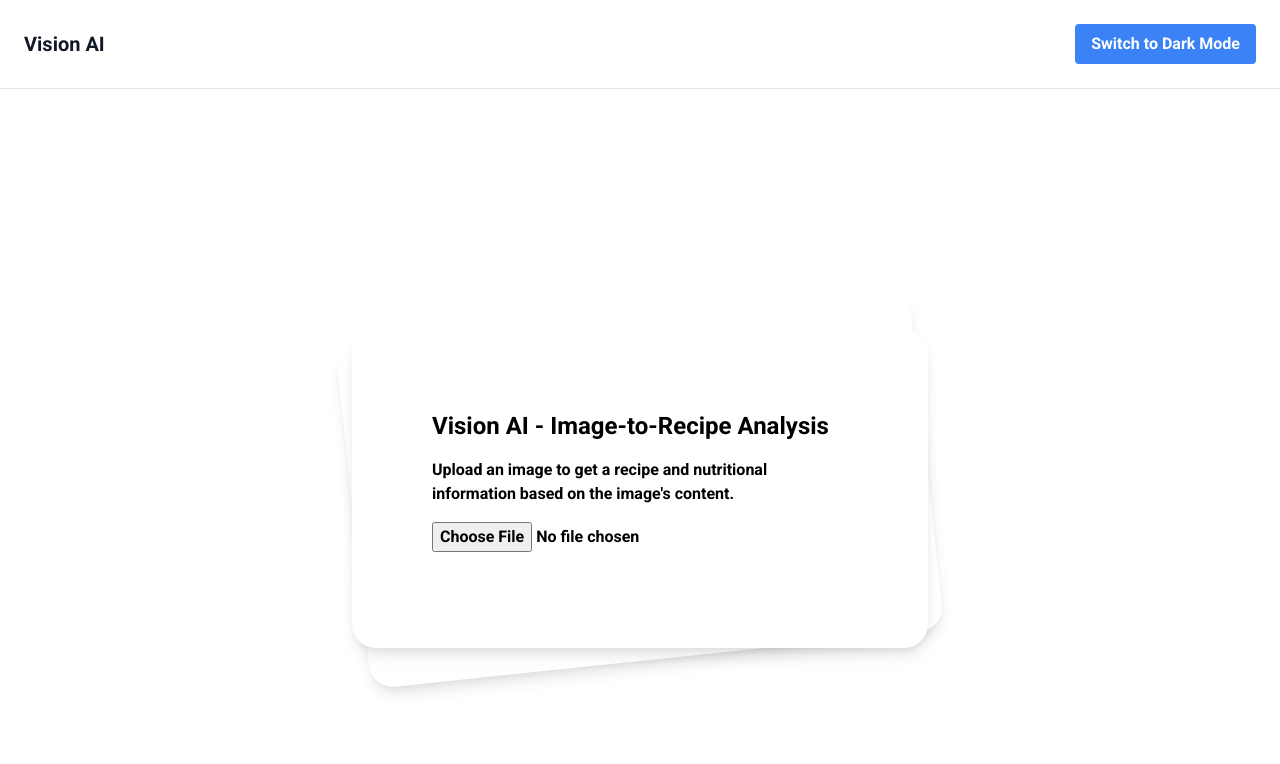
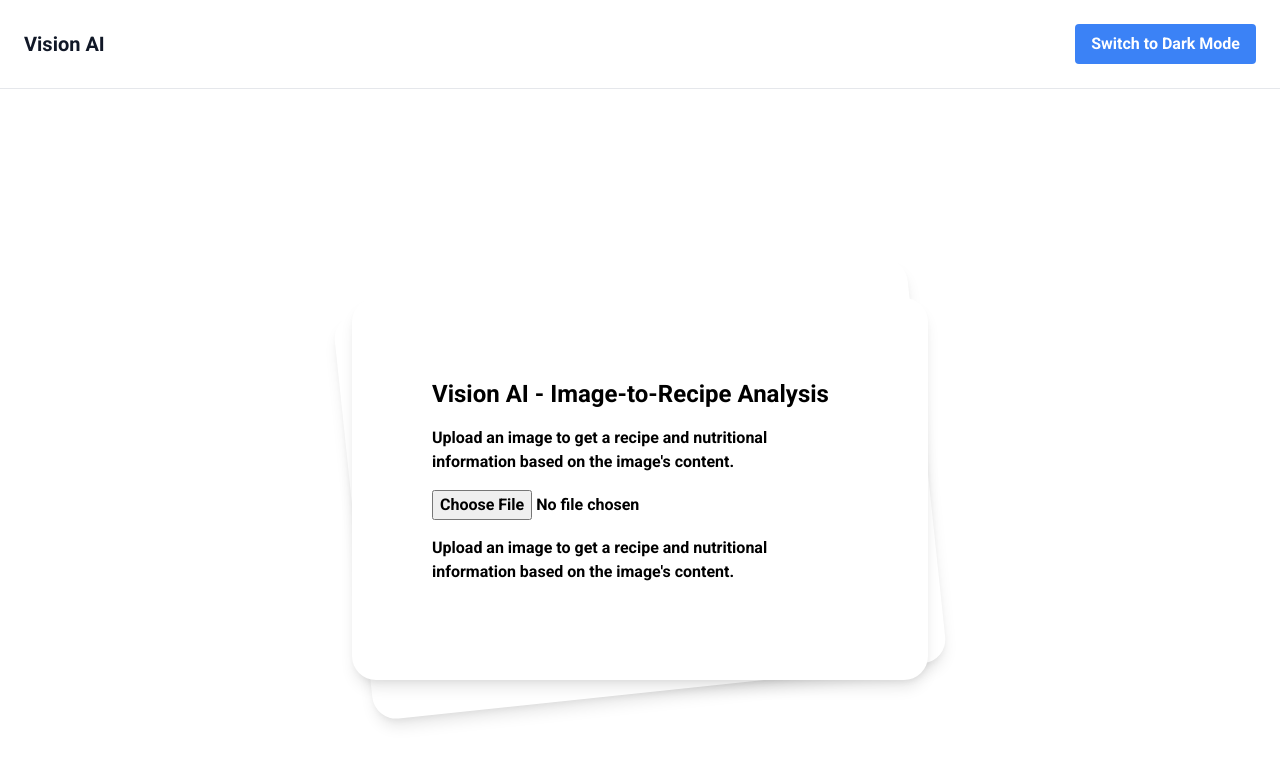
Before and after one commit to Harry2k21/Vision-Tool-AI, a React (Create React App) app: page / in a window 1280 px wide. Shown: the top 764 px of the page. Built offline with nearby package versions, Linux system fonts and the light colour scheme; no server answers.

Commit message:
Added scroll to top button

```diff
--- /dev/null
+++ b/src/components/ScrollToTopButton.js
@@ -0,0 +1,46 @@
+import React, { useEffect, useState } from "react";
+
+const ScrollToTopButton = () => {
+  const [isVisible, setIsVisible] = useState(false);
+
+  const handleScroll = () => {
+    const scrollTop = window.pageYOffset || document.documentElement.scrollTop;
+    setIsVisible(scrollTop > 0);
+  };
+
+  const handleScrollToTop = () => {
+    window.scrollTo({ top: 0, behavior: "smooth" });
+  };
+
+  useEffect(() => {
+    window.addEventListener("scroll", handleScroll);
+    return () => {
+      window.removeEventListener("scroll", handleScroll);
+    };
+  }, []);
+
+  const buttonStyle = {
+    display: isVisible ? "block" : "none",
+    position: "fixed",
+    bottom: "25px",
+    right: "25px",
+    zIndex: "999",
+    backgroundColor: "pink",
+  };
+
+  return (
+    <div>
+      {
+        <p className="mb-4">
+          Upload an image to get a recipe and nutritional information based on
+          the image's content.
+        </p>
+      }
+      <button onClick={handleScrollToTop} style={buttonStyle}>
+        Top
+      </button>
+    </div>
+  );
+};
+
+export default ScrollToTopButton;
--- a/src/pages/HomePage.js
+++ b/src/pages/HomePage.js
@@ -1,4 +1,5 @@
 import React from "react";
+import ScrollToTopButton from "../components/ScrollToTopButton";
 
 function HomePage({ darkMode, handleImageUpload, imageUrl, recipe, isLoading }) {
   return (
@@ -56,6 +57,9 @@ function HomePage({ darkMode, handleImageUpload, imageUrl, recipe, isLoading })
                 <div className="whitespace-pre-wrap break-words">{recipe}</div>
               </div>
             )}
+            <div className="scroll-to-top-button-container">
+            <ScrollToTopButton />
+            </div>
           </div>
         </div>
       </div>
```
